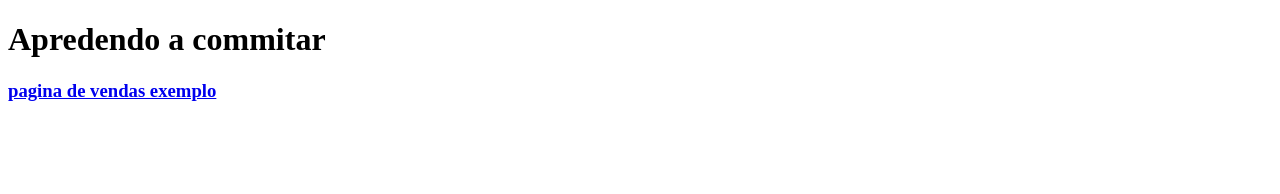
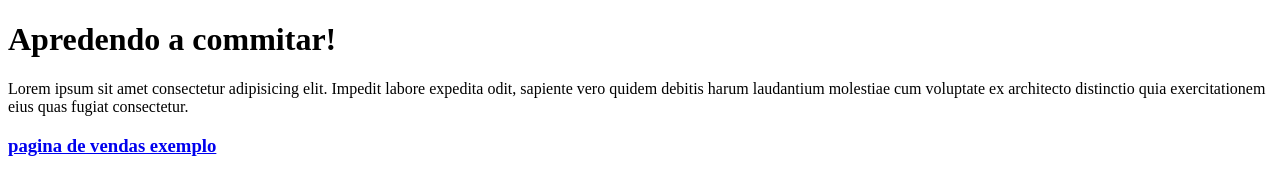
Before and after one commit to joycefernanda/tutogitegithub, a plain HTML site: page index.html in a window 1280 px wide. Drawn offline with Linux system fonts and the light colour scheme.

Commit message:
acrescentado paragrafos lorem ipsum

```diff
--- a/index.html
+++ b/index.html
@@ -7,7 +7,8 @@
     <title>Git github commitando</title>
 </head>
 <body>
-    <h1>Apredendo a commitar</h1>
+    <h1>Apredendo a commitar!</h1>
+    <p>Lorem ipsum sit amet consectetur adipisicing elit. Impedit labore expedita odit, sapiente vero quidem debitis harum laudantium molestiae cum voluptate ex architecto distinctio quia exercitationem eius quas fugiat consectetur.</p>
     <h3><a href="vendas.html">pagina de vendas exemplo</a></h3>
 </body>
 </html>
```
Also changed, not shown: vendas.html (+1 -0 lines).
